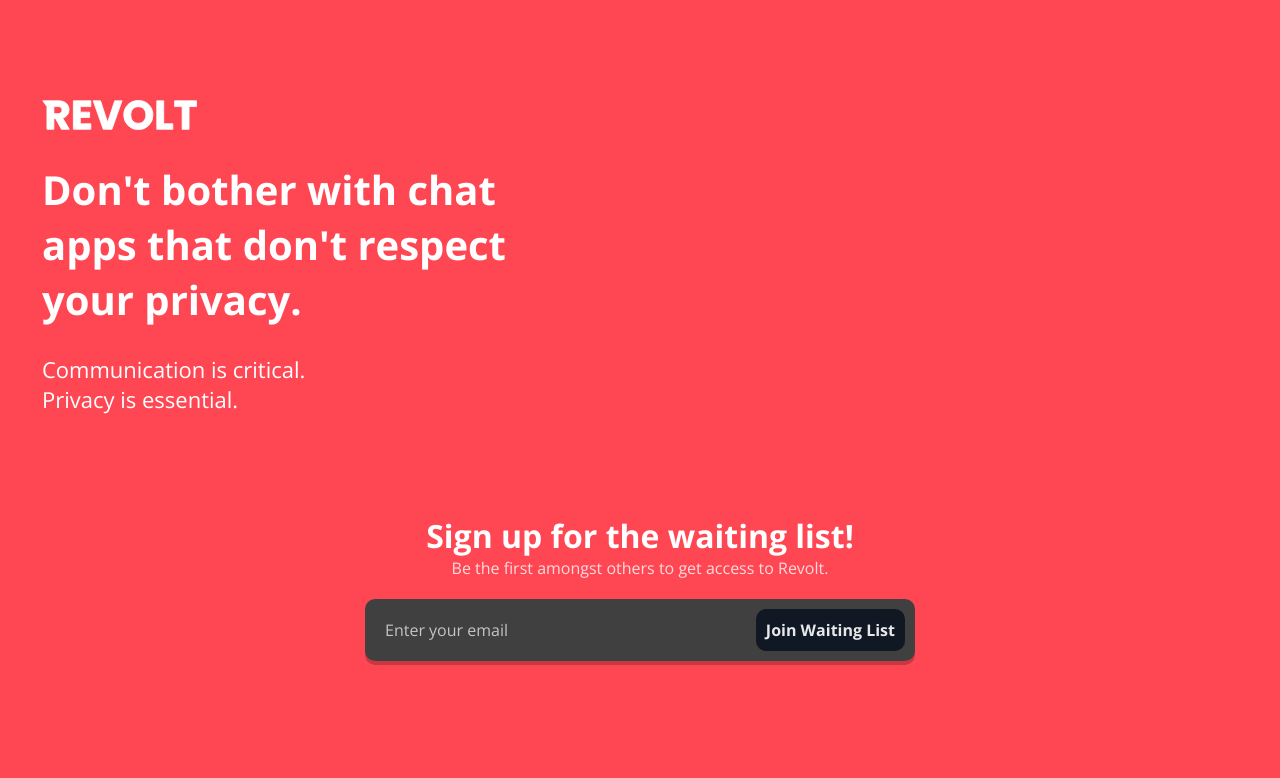
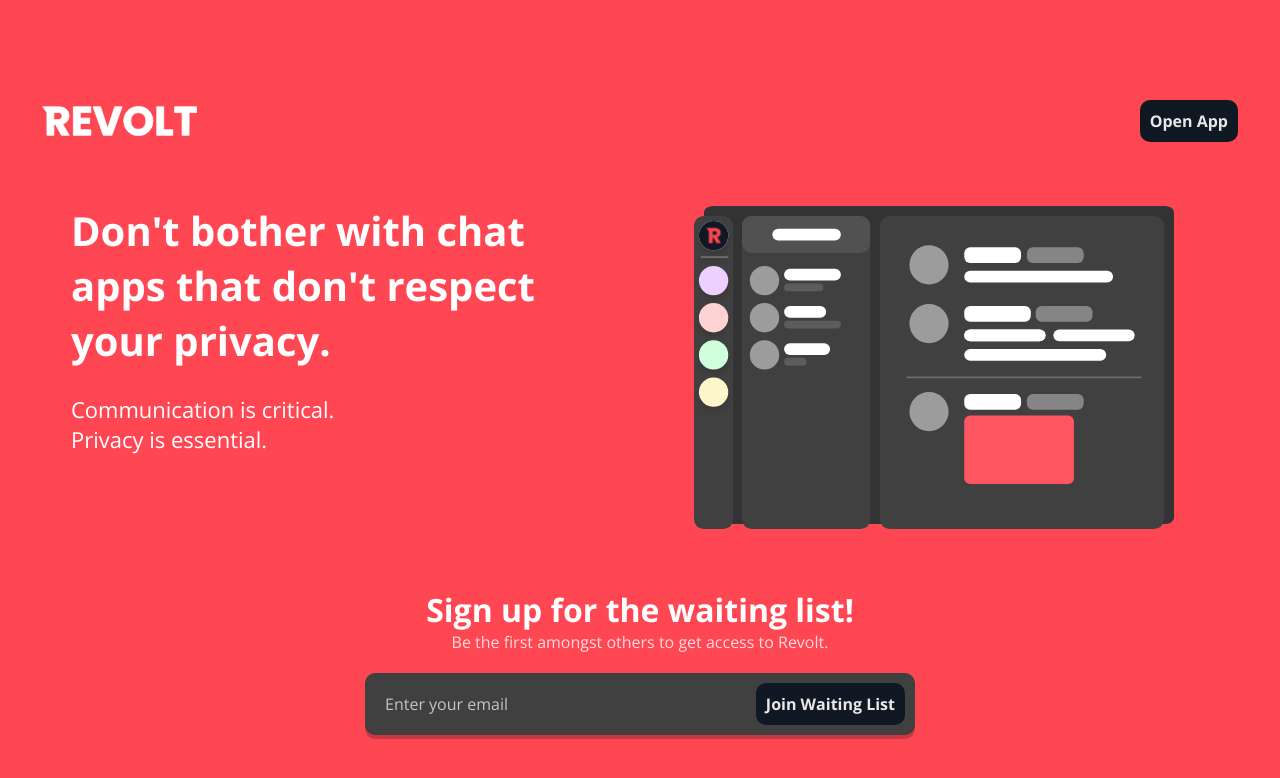
Before and after one commit to revoltchat/revolt.chat, a Next.js app: page / in a window 1280 px wide. Shown: the top 778 px of the page. Built offline with nearby package versions, Linux system fonts and the light colour scheme.

Commit message:
New referral system.

```diff
--- a/components/SignupForm.module.scss
+++ b/components/SignupForm.module.scss
@@ -1,18 +1,22 @@
 .text {
     text-align: center;
     color: white;
+
     h1 {
         margin: 0;
         margin-bottom: 8px;
     }
+
     p {
         margin: 0;
         margin-bottom: 20px;
         color: rgba(255,255,255,0.8);
     }
 }
+
 .form {
     text-align: center;
+
     h1 {
         padding: 0;
         margin: 0;
@@ -27,8 +31,7 @@
     }
 
     a {
-        color: #101823;
-        font-style: italic;
+        color: white;
     }
 
     .signup {
@@ -49,28 +52,5 @@
         input::placeholder {
             color: rgba(255,255,255,0.69);
         }
-
-        button {
-            flex: 0 1;
-            border-radius: 10px;
-            padding: 10px;
-            background: rgba(16, 24, 35, 1);
-            white-space: nowrap;
-            font-weight: 600;
-            cursor: pointer;
-            color: rgba(255,255,255,0.9);
-            transition: transform 0.2s cubic-bezier(0.4, 0.0, 0.2, 1), box-shadow 0.2s cubic-bezier(0.4, 0.0, 0.2, 1), background 0.2s cubic-bezier(0.4, 0.0, 0.2, 1), color 0.2s cubic-bezier(0.4, 0.0, 0.2, 1);
-        }
-        button:hover {
-            background: rgba(16, 24, 35, 0.8);
-            transform: translateY(-3px);
-            box-shadow: 0 3px 0px 0px #0A0E15;
-        }
-        button:active {
-            box-shadow: none;
-            background: #0A0E15;
-            transform: translateY(0px);
-            color: rgba(255,255,255,0.7);
-        }
     }
 }
--- /dev/null
+++ b/email/verify.html
@@ -0,0 +1,102 @@
+<!DOCTYPE html PUBLIC "-//W3C//DTD XHTML 1.0 Transitional//EN" "http://www.w3.org/TR/xhtml1/DTD/xhtml1-transitional.dtd">
+<html xmlns="http://www.w3.org/1999/xhtml">
+    <head>
+        <meta http-equiv="Content-Type" content="text/html; charset=UTF-8" />
+        <title></title>
+        <style>
+            body {
+                font-family: "Open Sans", Helvetica, sans-serif;
+            }
+
+            a {
+                color: #178AFE;
+                text-decoration: none;
+            }
+
+            a:hover { text-decoration: underline; }
+            a:active { color: #1465B7; }
+
+            span {
+                margin: 5px 0;
+            }
+
+            hr {
+                border: 1px solid #C4C4C4;
+            }
+
+            #emailContainer { box-shadow: 0 1px 5px rgba(0,0,0,0.12), 0 1px 2px rgba(0,0,0,0.24); }
+
+            #emailBody { font-weight: 600; padding: 0 10px; }
+            #emailBody .bodyHeader { font-weight: 700; }
+            #emailBody { color: #535353; }
+
+            #emailBody .button {
+                background-color: #FF4654;
+                color: #FFFFFF;
+                padding: 16px 50px;
+                border-radius: 5px;
+                user-select: none;
+                text-decoration: none;
+                font-weight: 800;
+            }
+            #emailBody .button:hover { background-color: #D4313E;}
+            #emailBody .button:active { background-color: #AB2933;}
+
+            #emailFooter { font-weight: 600; font-size: 14px; }
+            #emailFooter #noreply { color: #929292; }
+        </style>
+    </head>
+    <body>
+        <table border="0" cellpadding="0" cellspacing="0" height="100%" width="100%" id="bodyTable">
+            <tr>
+                <td align="center" valign="top">
+                    <table border="0" cellpadding="0" cellspacing="0" width="600" id="emailContainer">
+                        <tr>
+                            <td align="center" valign="top">
+                                <table border="0" cellpadding="0" cellspacing="0" width="100%" id="emailHeader">
+                                    <tr>
+                                        <td align="center" valign="top">
+                                            <img src="https://revolt.chat/header.png" width="100%">
+                                        </td>
+                                    </tr>
+                                </table>
+                            </td>
+                        </tr>
+                        <tr>
+                            <td align="center" valign="top">
+                                <table border="0" cellpadding="10" cellspacing="0" width="100%" id="emailBody">
+                                    <tr>
+                                        <td valign="top">
+                                            <h2 class="bodyHeader">Welcome aboard.</h2>
+                                            <p>You'll be notified of any development updates.</p>
+                                            <p>We just need to verify your email so that we can send you emails in the future.</p>
+                                            <br><br>
+                                            <center><a class="button" href="https://revolt.chat/api/verify?id={{id}}">Verify email</a></center>
+                                            <br><br>
+                                            <p>Want to spread the word?</p>
+                                            <p>Your referral link is <a href="https://revolt.chat/?ref={{ref}}">https://revolt.chat/?ref={{ref}}</a></p>
+                                        </td>
+                                    </tr>
+                                </table>
+                            </td>
+                        </tr>
+                        <tr>
+                            <td align="center" valign="top">
+                                <table border="0" cellpadding="10" cellspacing="0" width="100%" id="emailFooter">
+                                    <tr>
+                                        <td align="center" valign="top">
+                                            <hr>
+                                            <p>Need help with something? Contact the <a href="https://insrt.uk">web admin</a> or hit us up on <a href="https://twitter.com/revoltchat">Twitter</a>.</p>
+                                            <p><a href="https://revolt.chat/api/remove?id={{id}}">Remove me from the mailing list.</a></p>
+                                            <p id="noreply">Sent by Revolt • Do not reply to this email.</p>
+                                        </td>
+                                    </tr>
+                                </table>
+                            </td>
+                        </tr>
+                    </table>
+                </td>
+            </tr>
+        </table>
+    </body>
+</head>
--- a/pages/global.scss
+++ b/pages/global.scss
@@ -52,6 +52,12 @@
     }
 }
 
+@media (max-width: 1240px) {
+    header {
+        padding-top: 20px;
+    }
+}
+
 section {
     display: flex;
     width: 100%;
@@ -100,3 +106,28 @@
         }
     }
 }
+
+button {
+    flex: 0 1;
+    border-radius: 10px;
+    padding: 10px;
+    background: rgba(16, 24, 35, 1);
+    white-space: nowrap;
+    font-weight: 600;
+    cursor: pointer;
+    color: rgba(255,255,255,0.9);
+    transition: transform 0.2s cubic-bezier(0.4, 0.0, 0.2, 1), box-shadow 0.2s cubic-bezier(0.4, 0.0, 0.2, 1), background 0.2s cubic-bezier(0.4, 0.0, 0.2, 1), color 0.2s cubic-bezier(0.4, 0.0, 0.2, 1);
+}
+
+button:hover {
+    background: rgba(16, 24, 35, 0.8);
+    transform: translateY(-3px);
+    box-shadow: 0 3px 0px 0px #0A0E15;
+}
+
+button:active {
+    box-shadow: none;
+    background: #0A0E15;
+    transform: translateY(0px);
+    color: rgba(255,255,255,0.7);
+}
--- a/pages/index.module.scss
+++ b/pages/index.module.scss
@@ -8,3 +8,58 @@
     align-items: center;
     justify-content: right;
 }
+
+.nav {
+    display: flex;
+    align-items: center;
+    flex-direction: row;
+    justify-content: space-between;
+}
+
+.columns {
+    display: flex;
+    flex-direction: row;
+
+    .column {
+        flex: 1;
+
+        display: flex;
+        justify-content: center;
+        align-items: center;
+    }
+}
+
+.concept {
+    margin: 4em;
+    background: #333234;
+    border-radius: 2%;
+
+    img {
+        width: 100%;
+        height: 100%;
+
+        animation-name: inner;
+        animation-timing-function: cubic-bezier(0.445, 0.05, 0.55, 0.95);
+        animation-iteration-count: infinite;
+        animation-duration: 5s;
+    }
+}
+
+@keyframes outer {
+    0% { transform: translateY(0px) };
+    50% { transform: translateY(14px) };
+    100% { transform: translateY(0px) };
+}
+
+@keyframes inner {
+    0% { transform: translateY(0px) translateX(-10px) translateY(10px) };
+    50% { transform: translateY(4px) translateX(-10px) translateY(10px) };
+    100% { transform: translateY(0px) translateX(-10px) translateY(10px) };
+}
+
+@media (max-width: 1240px) {
+    .columns {
+        flex-direction: column-reverse;
+        text-align: center;
+    }
+}
--- a/pages/index.tsx
+++ b/pages/index.tsx
@@ -20,17 +20,29 @@
                 <meta property="og:image:width" content="1280" />
                 <meta property="og:image:height" content="720" />
             </Head>
-
             <main>
-
                 <header>
+                    <div className={styles.nav}>
                         <img className={styles.logo} src="/logo.svg" />
+                        <a href="https://app.revolt.chat"><button>Open App</button></a>
+                    </div>
+                    <div className={styles.columns}>
+                        <div className={styles.column}>
+                            <div>
                                 <h1 className="tagline">
                                     Don't bother with chat apps that don't respect your privacy.
                                 </h1>
                                 <p className="description">
                                     Communication is critical.<br />Privacy is essential.
                                 </p>
+                            </div>
+                        </div>
+                        <div className={styles.column}>
+                            <div className={styles.concept}>
+                                <img src="/concept_inner.svg" />
+                            </div>
+                        </div>
+                    </div>
                     <SignupForm />
                 </header>
                 {/*<section>
```
Also changed, not shown: pages/api/send.ts (+20 -7 lines), public/concept_inner.svg, public/header.png (added). Lines whose indentation alone changed are shown as unchanged.
